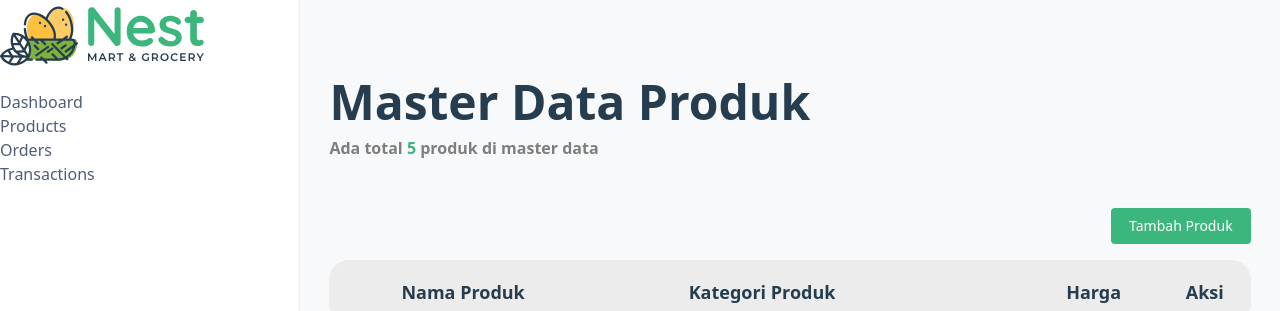
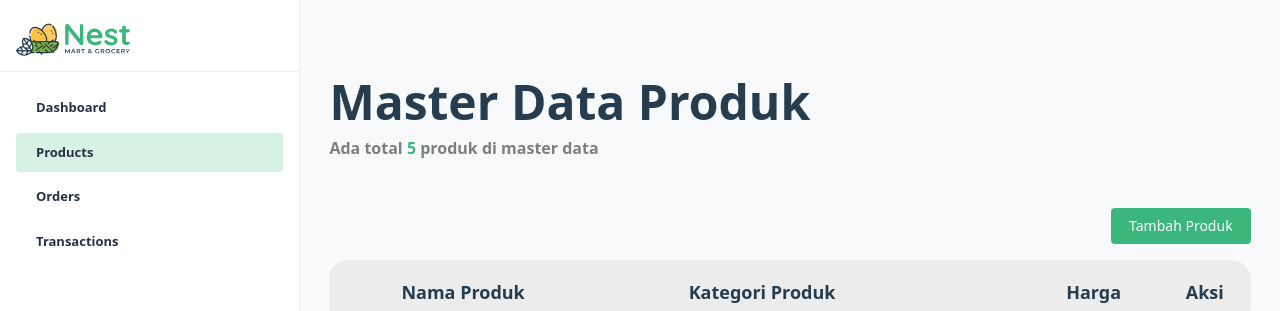
Before and after one commit to nothing628/kasir-api, a Vue app: page /#/ in a window 1280 px wide. Shown: the top 311 px of the page. Built offline with nearby package versions, Linux system fonts and the light colour scheme; no server answers; the HTML template or start-up script is replaced by a standard one.

Commit message:
fix sidebar menu

```diff
--- a/resources/js/Components/SideMenu.vue
+++ b/resources/js/Components/SideMenu.vue
@@ -1,36 +1,37 @@
 <template>
   <aside class="w-full fixed block max-w-[300px] top-0 bottom-0 bg-white border-r border-r-[#eee]" id="offcanvas_aside">
-    <div class="">
-      <a href="/" class="">
-        <img src="/logo.svg" class="" alt="Nest Dashboard">
+    <div class="py-3 px-2 flex items-center justify-between border-b border-b-[#eee] min-h-[72px]">
+      <a href="/" class="px-2 inline-block">
+        <img src="/logo.svg" class="max-w-[120px] mt-[5px] min-w-[120px]" alt="Nest Dashboard">
       </a>
       <div>
-        <button class=""><i class="text-muted material-icons md-menu_open"></i></button>
+        <button class="text-center px-2 py-2 inline-block text-[#141432] align-middle rounded-lg hover:bg-[rgba(108,117,125,0.15)] hover:text-[#141432]"><i class="text-[#adb5bd] text-2xl ri-menu-fold-line"></i></button>
       </div>
     </div>
+
     <nav>
-      <ul class="">
-        <li class="">
-          <a class="" href="/">
-            <i class="ri-home-4-line"></i>
+      <ul class="list-none m-4 p-0">
+        <li class="mb-[5px] p-0 align-baseline">
+          <a class="relative flex items-center p-[10px] font-extrabold text-[13px] text-[#292f46] hover:bg-[#e9ecef] rounded" href="/">
+            <i class="text-[#adb5bd] mr-[10px] text-2xl ri-home-4-line"></i>
             <span class="">Dashboard</span>
           </a>
         </li>
-        <li class="">
-          <a class="" href="/">
-            <i class="ri-shopping-bag-3-line"></i>
+        <li class="mb-[5px] p-0 align-baseline">
+          <a class="relative flex items-center p-[10px] font-extrabold text-[13px] text-[#292f46] bg-[rgba(59,183,126,0.2)] hover:bg-[#e9ecef] rounded" href="/">
+            <i class="text-[#adb5bd] mr-[10px] text-2xl ri-shopping-bag-3-line"></i>
             <span class="">Products</span>
           </a>
         </li>
-        <li class="">
-          <a class="" href="/">
-            <i class="ri-shopping-cart-2-line"></i>
+        <li class="mb-[5px] p-0 align-baseline">
+          <a class="relative flex items-center p-[10px] font-extrabold text-[13px] text-[#292f46] hover:bg-[#e9ecef] rounded" href="/">
+            <i class="text-[#adb5bd] mr-[10px] text-2xl ri-shopping-cart-2-line"></i>
             <span class="">Orders</span>
           </a>
         </li>
-        <li class="">
-          <a class="" href="/">
-            <i class="ri-money-dollar-circle-line"></i>
+        <li class="mb-[5px] p-0 align-baseline">
+          <a class="relative flex items-center p-[10px] font-extrabold text-[13px] text-[#292f46] hover:bg-[#e9ecef] rounded" href="/">
+            <i class="text-[#adb5bd] mr-[10px] text-2xl ri-money-dollar-circle-line"></i>
             <span class="">Transactions</span>
           </a>
         </li>
```
